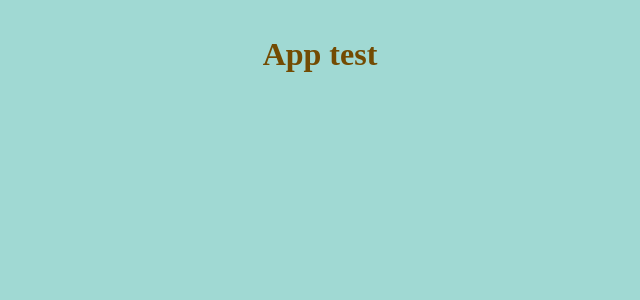
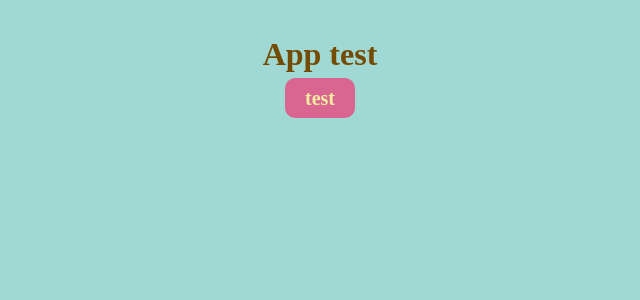
Before and after one commit to ArtisVansovics/md28_angular-api, an Angular app: page / in a window 1280 px wide. Shown: the top 300 px of the page, without its empty margins (320-960 px from the left). Built offline with nearby package versions, Linux system fonts and the light colour scheme; a web font is replaced by a local one.

Commit message:
Added custom button component

```diff
--- a/src/app/app.component.html
+++ b/src/app/app.component.html
@@ -1,3 +1,4 @@
 <div id="app">
   <h1>App test</h1>
+  <app-button buttonTitle="test"></app-button>
 </div>
--- /dev/null
+++ b/src/app/components/button/button.component.html
@@ -0,0 +1,7 @@
+<button
+  class="button"
+  (click)="onClick()"
+  [style.background-color]="buttonColor"
+  [disabled]="isDisabled">
+  {{ buttonTitle }}
+</button>
--- /dev/null
+++ b/src/app/components/button/button.component.scss
@@ -0,0 +1,28 @@
+.button {
+  border: none;
+  border-radius: 10px;
+  cursor: pointer;
+  user-select: none;
+  padding: 10px 20px;
+  background-color: #D96690;
+  color: #F2EDA0;
+  font-weight: 600;
+  font-size: 20px;
+  line-height: 1;
+  transition: background-color 0.7s;
+
+  &:hover {
+    background-color: #F2EDA0;
+    color: #D96690
+  }
+
+  &:disabled {
+    opacity: 0.6;
+    cursor: not-allowed;
+
+    &:hover {
+      background-color: #D96690;
+      color: #F2EDA0;
+    }
+  }
+}
--- /dev/null
+++ b/src/app/components/button/button.component.ts
@@ -0,0 +1,18 @@
+import { Component, EventEmitter, Input, Output } from '@angular/core';
+
+@Component({
+  selector: 'app-button',
+  templateUrl: './button.component.html',
+  styleUrls: ['./button.component.scss'],
+})
+export class ButtonComponent {
+  @Input() buttonTitle: String | undefined;
+  @Input() buttonColor: String | undefined;
+  @Input() isDisabled: Boolean | undefined;
+
+  @Output() buttonClickEvent = new EventEmitter();
+
+  onClick(): void {
+    this.buttonClickEvent.emit();
+  }
+}
```
Also changed, not shown: src/app/app.module.ts (+5 -9 lines), 1 other file (tests, documents, lock files or other folders).
